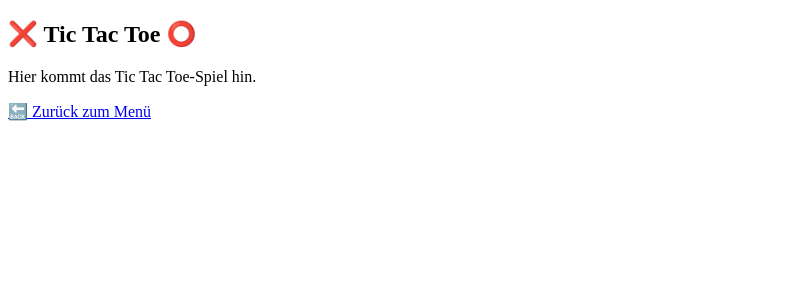
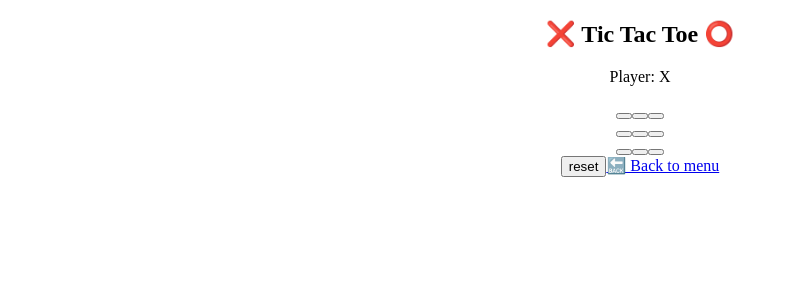
Before and after one commit to Ugur515/minigame-collection, a React (Create React App) app: page /tictactoe in a window 1280 px wide. Shown: the top 300 px of the page, without its empty margins (0-788 px from the left). Built offline with nearby package versions, Linux system fonts and the light colour scheme.

Commit message:
Tic Tac Toe prototype

```diff
--- a/src/components/MainMenu.jsx
+++ b/src/components/MainMenu.jsx
@@ -2,13 +2,23 @@ import { Link } from 'react-router-dom';
 
 export default function MainMenu() {
   return (
-    <div className="menu">
+    <div
+    className="menu"
+    style={{
+        display: 'flex',
+        flexDirection: 'column',
+        justifyContent: 'center',
+        alignItems: 'center',
+        minHeight: '100vh', // gesamte Höhe ausnutzen
+        textAlign: 'center',
+      }}
+    >
       <h1>🎮 Minigame-Collection</h1>
-      <ul>
+      <ul style={{ listStyle: 'none', padding: 0 }}>
         <li><Link to="/memory">🧠 Memory</Link></li>
         <li><Link to="/tictactoe">⭕ Tic Tac Toe ❌</Link></li>
-        <li><Link to="/rps">✂️ Schere Stein Papier 🪨</Link></li>
-        <li><Link to="/reaction">⚡ Reaktionsduell</Link></li>
+        <li><Link to="/rps">✂️ Rock Paper Scissors 🪨</Link></li>
+        <li><Link to="/reaction">⚡ Reaction Duel</Link></li>
       </ul>
     </div>
   );
--- a/src/games/ReactionDuel.jsx
+++ b/src/games/ReactionDuel.jsx
@@ -2,7 +2,7 @@ import { useState, useRef } from 'react';
 import { Link } from 'react-router-dom';
 
 export default function ReactionDuel() {
-  const [status, setStatus] = useState('Bereit?');
+  const [status, setStatus] = useState('ready?');
   const [startTime, setStartTime] = useState(null);
   const [reactionTime, setReactionTime] = useState(null);
   const timeoutRef = useRef(null);
@@ -10,38 +10,38 @@ export default function ReactionDuel() {
 
   function startGame() {
     setReactionTime(null);
-    setStatus('Warte auf Grün...');
+    setStatus('Wait for green...');
     tooSoonRef.current = false;
 
     const delay = Math.random() * 4000 + 1000;
 
     timeoutRef.current = setTimeout(() => {
       setStartTime(Date.now());
-      setStatus('Jetzt klicken!');
+      setStatus('click now!');
     }, delay);
   }
 
   function handleClick() {
-    if (status === 'Jetzt klicken!') {
+    if (status === 'click now!') {
       const endTime = Date.now();
       const reaction = endTime - startTime;
       setReactionTime(reaction);
-      setStatus('Gut gemacht!');
-    } else if (status === 'Warte auf Grün...') {
+      setStatus('great job!');
+    } else if (status === 'Wait for green...') {
       clearTimeout(timeoutRef.current);
-      setStatus('Zu früh geklickt!');
+      setStatus('clicked tooo early!');
       tooSoonRef.current = true;
     }
   }
 
   function getLedColor() {
     switch (status) {
-      case 'Warte auf Grün...':
+      case 'wait for green...':
         return 'red';
-      case 'Jetzt klicken!':
+      case 'click now!':
         return 'green';
-      case 'Zu früh geklickt!':
-      case 'Gut gemacht!':
+      case 'clicked tooo early!':
+      case 'great job!':
         return 'gray';
       default:
         return 'gray';
@@ -50,7 +50,7 @@ export default function ReactionDuel() {
 
   return (
     <div style={{ textAlign: 'center' }}>
-      <h2>⚡ Reaktionsduell</h2>
+      <h2>⚡ Reaction duel</h2>
       <p>Status: {status}</p>
 
       <div
@@ -64,13 +64,13 @@ export default function ReactionDuel() {
         }}
       />
 
-      {reactionTime !== null && <p>Reaktionszeit: {reactionTime} ms</p>}
+      {reactionTime !== null && <p>reactiontime: {reactionTime} ms</p>}
 
       <button onClick={startGame}>Start</button>
-      <button onClick={handleClick} disabled={status === 'Bereit?'}>Klick!</button>
+      <button onClick={handleClick} disabled={status === 'ready?'}>click!</button>
 
       <br /><br />
-      <Link to="/">🔙 Zurück zum Menü</Link>
+      <Link to="/">🔙 Back to menu</Link>
     </div>
   );
 }
--- a/src/games/RockPaperScissors.jsx
+++ b/src/games/RockPaperScissors.jsx
@@ -14,20 +14,20 @@ export default function RockPaperScissors() {
         setComputerChoice(randomChoice);
 
         if (choice === randomChoice) {
-        setResult('Unentschieden!');
+        setResult('Draw!');
         } else if (
         (choice === 'scissors' && randomChoice === 'paper') ||
         (choice === 'rock' && randomChoice === 'scissors') ||
         (choice === 'paper' && randomChoice === 'rock'))
         {
-        setResult('Du gewinnst!');
+        setResult('U WON!');
         } else {
-        setResult('Du verlierst!');
+        setResult('U LOST!');
         }
     }
 
     return (
-    <div>
+    <div style={{ textAlign: 'center' }}>
       <h2>✂️ Rock Paper Scissors 🪨</h2>
 
       <button onClick={() => play('scissors')}> Scissors</button>
@@ -35,7 +35,7 @@ export default function RockPaperScissors() {
       <button onClick={() => play('paper')}> Paper</button>
 
       <div style={{ marginTop: '20px' }}>
-        <p>Deine Wahl: {playerChoice}</p>
+        <p>Your Choice: {playerChoice}</p>
         <p>Computer: {computerChoice}</p>
         <p><strong>{result}</strong></p>
       </div>
--- a/src/games/TicTacToe.jsx
+++ b/src/games/TicTacToe.jsx
@@ -1,11 +1,65 @@
 import { Link } from 'react-router-dom';
+import { useState } from 'react';
 
 export default function TicTacToe() {
-  return (
-    <div>
+
+    const [squares, setSquares] = useState(Array(9).fill(null));
+    const [isXNext, setIsXNext] = useState(true);
+
+    const winner = calculateWinner(squares);
+
+
+  function handleClick(index){
+    if(squares[index] || winner) return; // schon belegt oder gewonnen
+    const newSquares = [...squares];
+    newSquares[index] = isXNext ? 'X' : 'O';
+    setSquares(newSquares);
+    setIsXNext(!isXNext);
+  }
+
+  function resetGame(){
+    setSquares(Array(9).fill(null));
+    setIsXNext(true);
+  }
+
+  function renderSquare(index){
+    return(
+        <button className='square' onClick={()=> handleClick(index)}>
+            {squares[index]}
+        </button>
+    );
+  }
+    return (
+    <div className='tictactoe' style={{textAlign:'center'}}>
       <h2>❌ Tic Tac Toe ⭕</h2>
-      <p>Hier kommt das Tic Tac Toe-Spiel hin.</p>
-      <Link to="/">🔙 Zurück zum Menü</Link>
+      <p>{winner ? `Gewinner: ${winner}` : `Player: ${isXNext ? 'X' : 'O'}`}</p>
+
+      <div className='board'>
+        {[0,1,2].map(row => (
+          <div key={row} className="board-row">
+            {renderSquare(row * 3)}
+            {renderSquare(row * 3 + 1)}
+            {renderSquare(row * 3 + 2)}
+          </div>
+        ))}
+      </div>
+
+      <button onClick={resetGame}>reset</button>
+      <Link to="/">🔙 Back to menu</Link>
     </div>
   );
 }
+
+function calculateWinner(s) {
+  const lines = [
+    [0,1,2], [3,4,5], [6,7,8], // Reihen
+    [0,3,6], [1,4,7], [2,5,8], // Spalten
+    [0,4,8], [2,4,6]           // Diagonalen
+  ];
+  for (let [a,b,c] of lines) {
+    if (s[a] && s[a] === s[b] && s[a] === s[c]) {
+      return s[a];
+    }
+  }
+  return null;
+}
```
